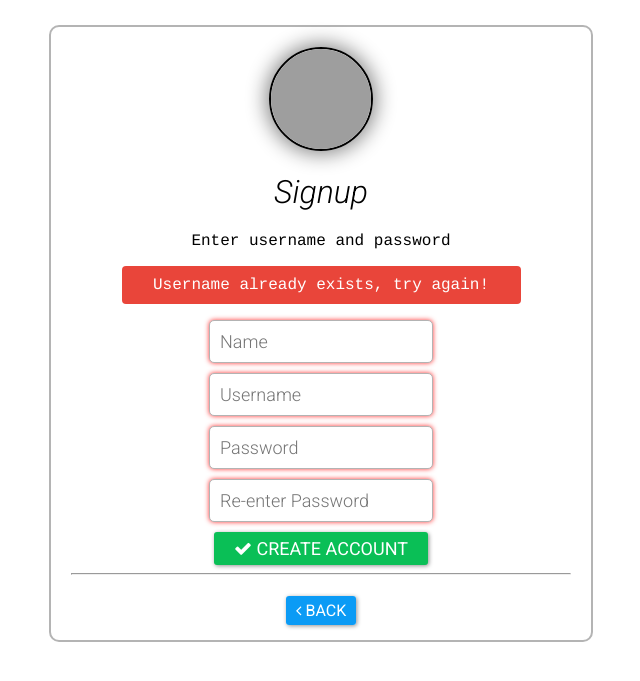
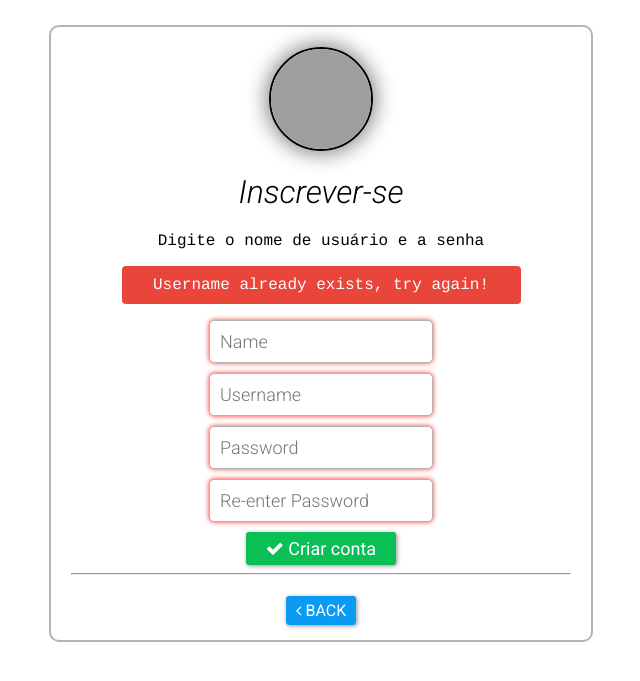
Before and after one commit to Z4nott/Tetris, a PHP site: page /singup.php?user=exists in a window 1280 px wide. Shown: the top 681 px of the page, without its empty margins (319-959 px from the left). Run offline with PHP 8.4, Linux system fonts and the light colour scheme; a stand-in replaces the project's code that opens the database connection; some libraries are stand-ins or nearby versions; grey boxes are pictures that could not be loaded.

```diff
--- a/singup.php
+++ b/singup.php
@@ -1,7 +1,7 @@
 <!DOCTYPE html>
 <html>
 	<head>
-		<title>Tetris - Sign up</title>
+		<title>Tetris</title>
 		<script src="tetris.js" charset="utf-8"></script>
 		<script src="frameworks/js/jquery-2.1.1.js" charset="utf-8"></script>
 		<link rel="stylesheet" href="tetris.css" title="Tetris" type="text/css" media="screen" charset="utf-8">
@@ -12,8 +12,8 @@
 		<div id="container">
 			<img id="logo" src="tetris.png" width="100px" height="100px">
 				<center>
-				<h1>Signup</h1>
-				<p>Enter username and password</p>
+				<h1>Inscrever-se</h1>
+				<p>Digite o nome de usuário e a senha</p>
 				<?php
 					if($_GET['user']=="exists")
 						echo "<p class=\"error\">Username already exists, try again!</p>";
@@ -27,7 +27,7 @@
 					<input type="text" class="textbox" name="username" placeholder="Username" pattern="[a-z]{1}[a-z0-9_]{1,19}" required title="2-20 characters (Begin with an alphabet - only lowercase, numbers and underscore allowed)"><br>
 					<input type="password" class="textbox" name="password" placeholder="Password" required pattern="[a-zA-Z0-9_@\#\^\$\ ]{4,}" title="4 or more characters (Alphabets, numbers, spaces, @, #, ^, $ allowed)"><br>
 					<input type="password" class="textbox" name="passwordre" placeholder="Re-enter Password" required pattern="[a-zA-Z0-9_@\#\^\$\ ]{4,}" title="Same as above field"><br>
-                    <button type="submit" name="signup" class="buttong"><i class="fa fa-check"></i>&nbsp;CREATE ACCOUNT</button>
+                    <button type="submit" name="signup" class="buttong"><i class="fa fa-check"></i>&nbsp;Criar conta</button>
  				</form><hr>
  				<br>
 <a href="index.php" class="buttonb-small"><i class="fa fa-angle-left"></i>&nbsp;BACK</a>
```
